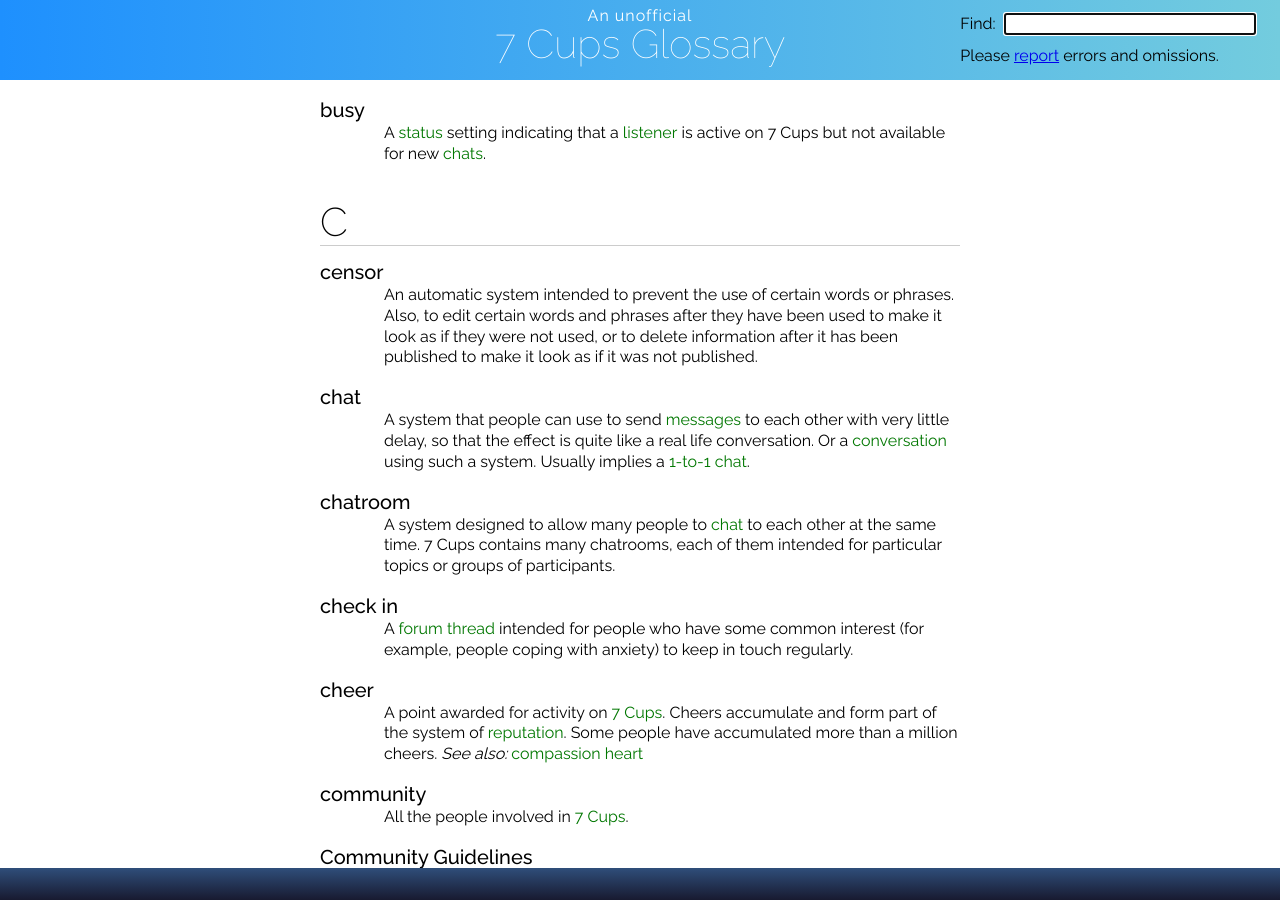
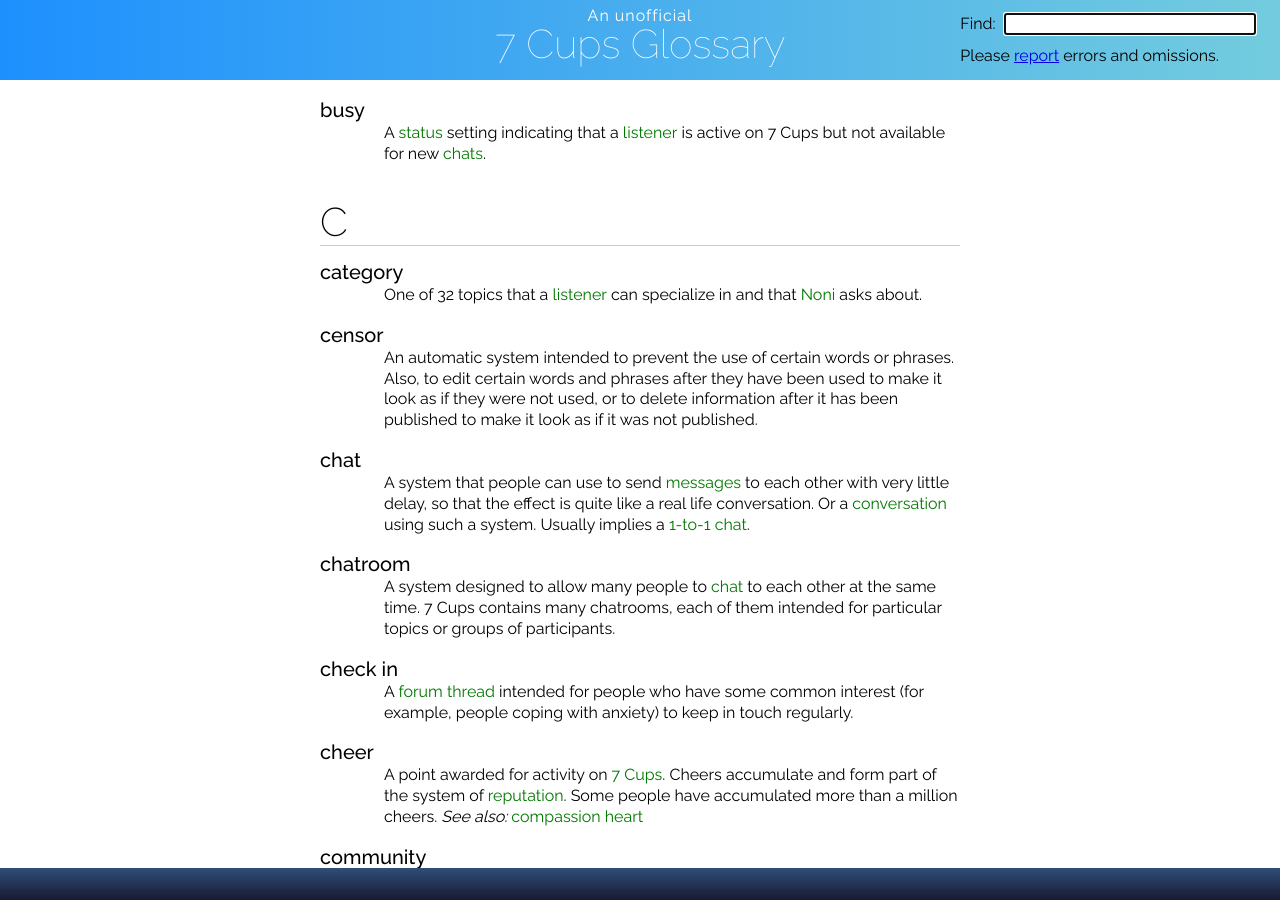
Before and after one commit to RarelyCharlie/rarelycharlie.github.io, a Jekyll site: the page built from glossary.md, in a window 1280 px wide and 900 px high, scrolled down 3568 px. Built offline with Jekyll 4.4.1, drawn with Linux system fonts in a browser that asks for light colours.

Commit message:
add category

```diff
--- a/glossary.md
+++ b/glossary.md
@@ -75,7 +75,6 @@ No accounts are truly anonymous. ~~Deactivated/deactivate~~ accounts all have th
 # app
 The ~~7 Cups~~ application for iOS and Android devices (as opposed to the ~~website)./website~~
 
-
 # Apprentice
 5th of the 27 groups of ~~listener~~ ~~levels./level~~
 
@@ -131,6 +130,9 @@ A ~~status~~ setting indicating that a ~~listener~~ is active on 7 Cups but not
 
 
 ## C
+
+# category
+One of 32 topics that a ~~listener~~ can specialize in and that ~~Noni~~ asks about.
 
 # censor
 An automatic system intended to prevent the use of certain words or phrases. Also, to edit certain words and phrases after they have been used to make it look as if they were not used, or to delete information after it has been published to make it look as if it was not published.
```
